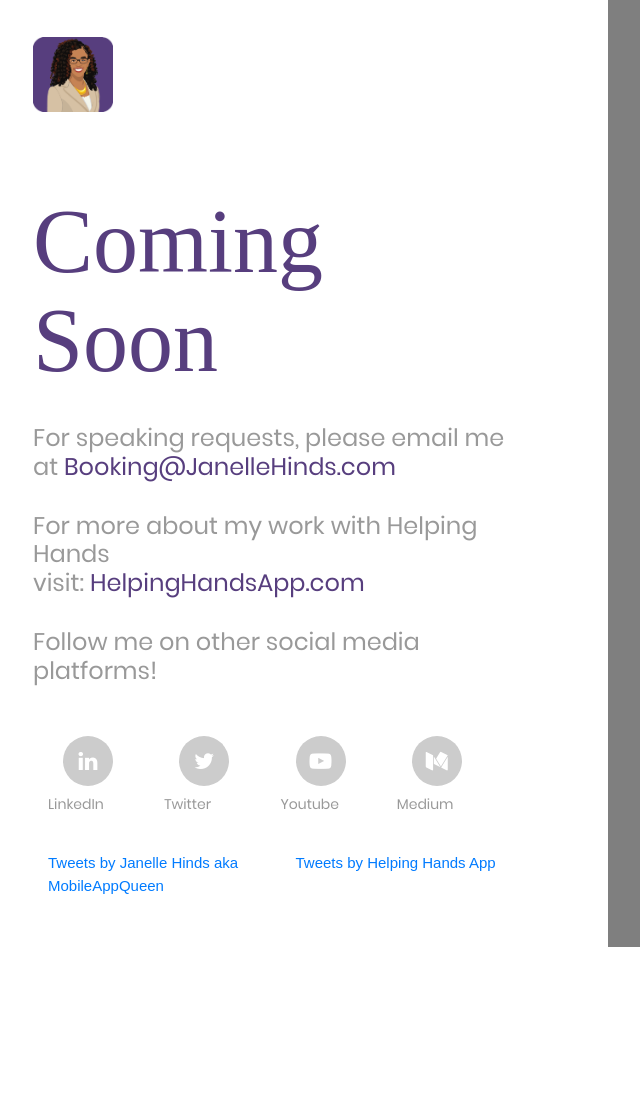
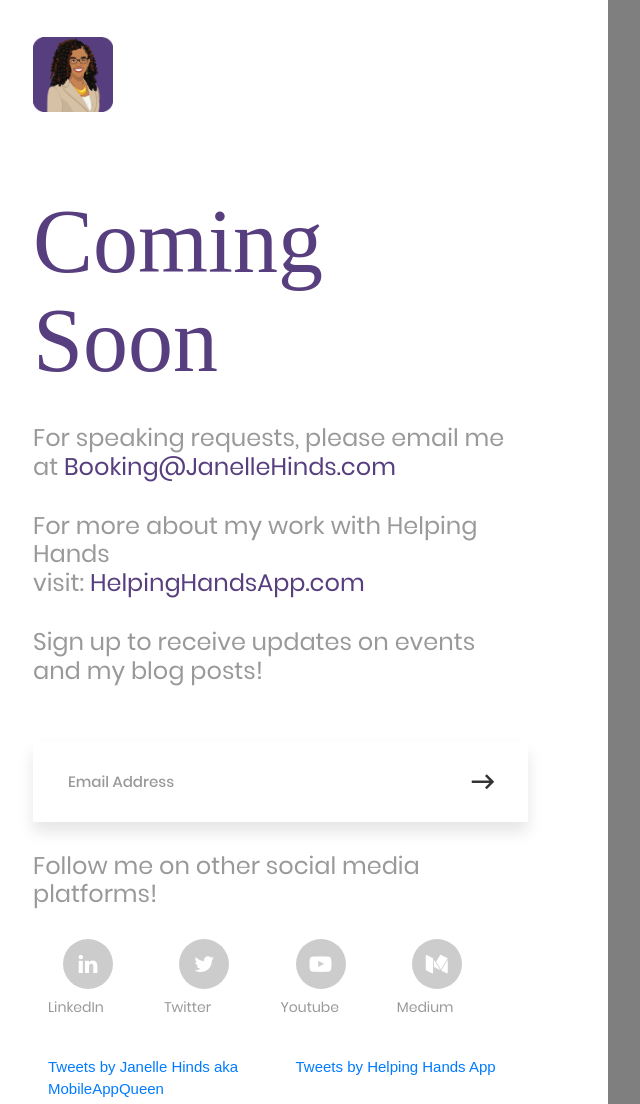
Before and after one commit to MobileAppQueen/mobileappqueen.github.io, a plain HTML site: page index.html in a window 1280 px wide. Shown: the top 1104 px of the page, without its empty margins (32-672 px from the left). Before the commit the page ends 947 px from the top, so only its background shows below. Drawn offline with Linux system fonts and the light colour scheme; a web font is replaced by a local one.

Commit message:
new email sign up form

```diff
--- a/index.html
+++ b/index.html
@@ -46,14 +46,14 @@
 					<p class="m2-txt1 p-b-30">
 						For more about my work with Helping Hands <br />visit:	<a href = "helpinghandsapp.com" style ="color:#573E7E">HelpingHandsApp.com</a>			</p>
 
-						<p class="m2-txt1 p-b-30">
-							Follow me on other social media platforms!
+
+
+						<p class="m2-txt1 p-b-46">
+							Sign up to receive updates on events and my blog posts!
 						</p>
 
-						<!--
-						<p class="m2-txt1 p-b-46">
-						Follow us for update now!
-					</p>
+
+						<!-- v1
 
 						<form class="contact100-form validate-form m-t-10 m-b-10">
 							<div class="wrap-input100 validate-input m-lr-auto-lg" data-validate = "Email is required: ex@abc.xyz">
@@ -64,8 +64,29 @@
 								</button>
 							</div>
 						</form> -->
+
+
+
+						<form action="https://janellehinds.us20.list-manage.com/subscribe/post?u=90eac43fcfdae65afbcb195be&amp;id=b8ee4673d3" method="post" id="mc-embedded-subscribe-form" name="mc-embedded-subscribe-form" class="validate contact100-form validate-form m-t-10 m-b-10" target="_blank" novalidate>
+								<div class="wrap-input100 validate-input m-lr-auto-lg" data-validate = "Email is required: ex@abc.xyz">
+									<input id="mce-EMAIL" class="s2-txt1 placeholder0 input100 trans-04" type="text" name="EMAIL" placeholder="Email Address">
+									<button class="flex-c-m ab-t-r size2 hov1">
+										<i class="zmdi zmdi-long-arrow-right fs-30 cl1 trans-04"></i>
+									</button>
+							</div>
+							<div style="position: absolute; left: -5000px;" aria-hidden="true"><input type="text" name="b_f2d244c0df42a0431bd08ddea_aeaa9dd034" tabindex="-1" value=""></div>
+						</form>
+
+
+
+
 					</div>
 				</div>
+
+
+				<p class="m2-txt1 p-b-30">
+					Follow me on other social media platforms!
+				</p>
 
 				<div class="container">
 					<div class="span12">
```
Lines whose indentation alone changed are shown as unchanged.
